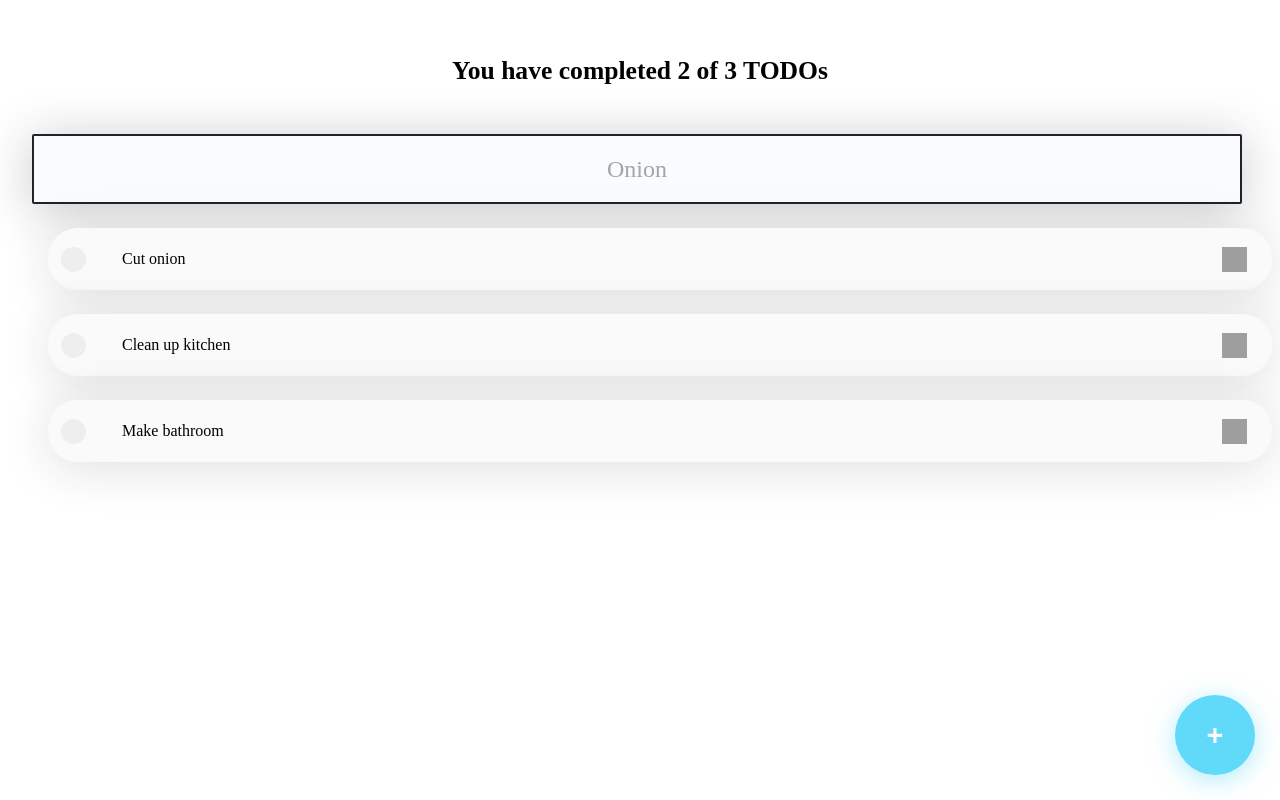
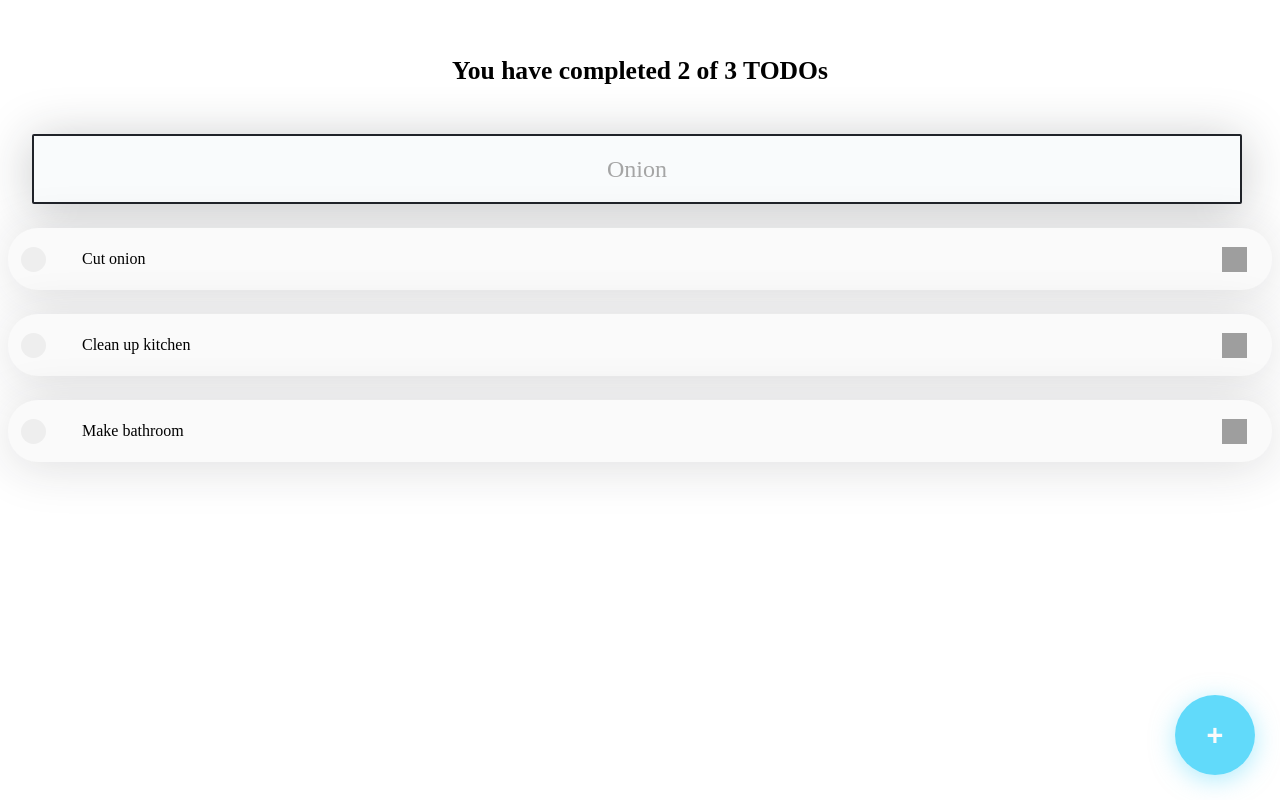
Before and after one commit to YuneidyC/todo-app, a React (Create React App) app: page / in a window 1280 px wide. Built offline with nearby package versions, Linux system fonts and the light colour scheme; grey boxes are pictures that could not be loaded.

Commit message:
Refactor TodoList className and styles

```diff
--- a/src/components/TodoList.js
+++ b/src/components/TodoList.js
@@ -3,8 +3,8 @@ import '../styles/TodoList.css';
 
 function TodoList(props) {
     return (
-        <section>
-            <ul className="TodoList">
+        <section className="TodoList">
+            <ul className="TodoList-list__items">
                 {props.children}
             </ul>
         </section>
--- a/src/styles/TodoList.css
+++ b/src/styles/TodoList.css
@@ -2,4 +2,11 @@
     margin: 0;
     padding-bottom: 56px;
     list-style: none;
+    width: 100%;
 }
+
+.TodoList-list__items {
+    padding-left: 0;
+    width: 100%;
+    min-width: 320px;
+}
```
